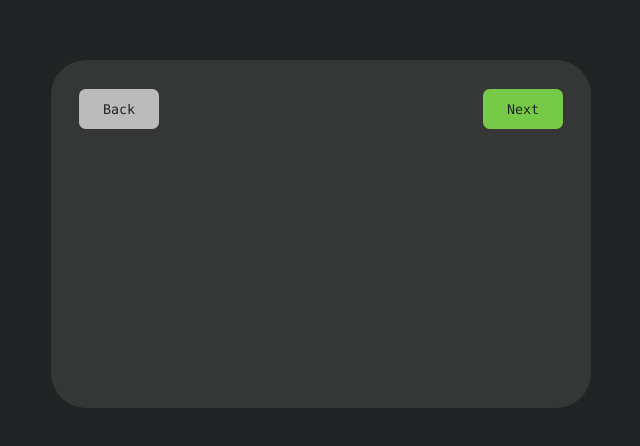
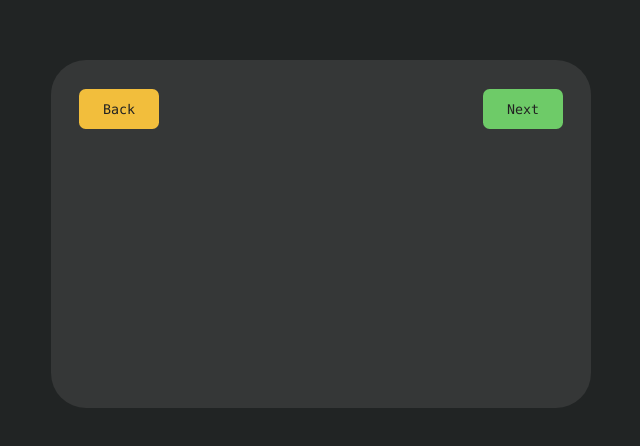
Before and after one commit to GitStearis/stepper, a React (Create React App) app: page / in a window 1280 px wide. Shown: the part 166-612 px from the top of the page, without its empty margins (319-959 px from the left). Built offline with nearby package versions, Linux system fonts and the light colour scheme.

Commit message:
Colorize back & next buttons

```diff
--- a/src/components/StepComponent/Buttons/BackButton.js
+++ b/src/components/StepComponent/Buttons/BackButton.js
@@ -8,19 +8,20 @@ const BackButton = styled.button`
   border: none;
   border-radius: 0.5em;
 
-  background-color: #bbb;
+  background-color: #F2BE3C;
 
-  color: #222;
+  color: #222222;
   font-family: 'Consolas', Arial, Helvetica, sans-serif;
 
   &:focus {
     outline: none;
   }
   &:hover {
-    background-color: #ddd;
+    background-color: #FFC83F;
+    cursor: pointer;
   }
   &:active {
-    background-color: #ccc;
+    background-color: #E5B439;
   }
 
   ${props => props.disabled && css`
--- a/src/components/StepComponent/Buttons/NextButton.js
+++ b/src/components/StepComponent/Buttons/NextButton.js
@@ -8,19 +8,20 @@ const NextButton = styled.button`
   border: none;
   border-radius: 0.5em;
 
-  background-color: rgb(119, 202, 72);
+  background-color: #6ECB68;
 
-  color: #222;
+  color: #222222;
   font-family: 'Consolas', Arial, Helvetica, sans-serif;
 
   &:focus {
     outline: none;
   }
   &:hover {
-    background-color: rgb(123, 206, 75);
+    background-color: #75D86E;
+    cursor: pointer;
   }
   &:active {
-    background-color: rgb(114, 189, 70);
+    background-color: #66BC60;
   }
 
   ${props => props.disabled && css`
--- a/src/index.css
+++ b/src/index.css
@@ -11,7 +11,7 @@ body {
 
   background-color: #212424;
 
-  color: #cfcfcf;
+  color: #CFCFCF;
   font-family: 'Consolas', Arial, Helvetica, sans-serif;
   font-size: 14px;
 }
```
